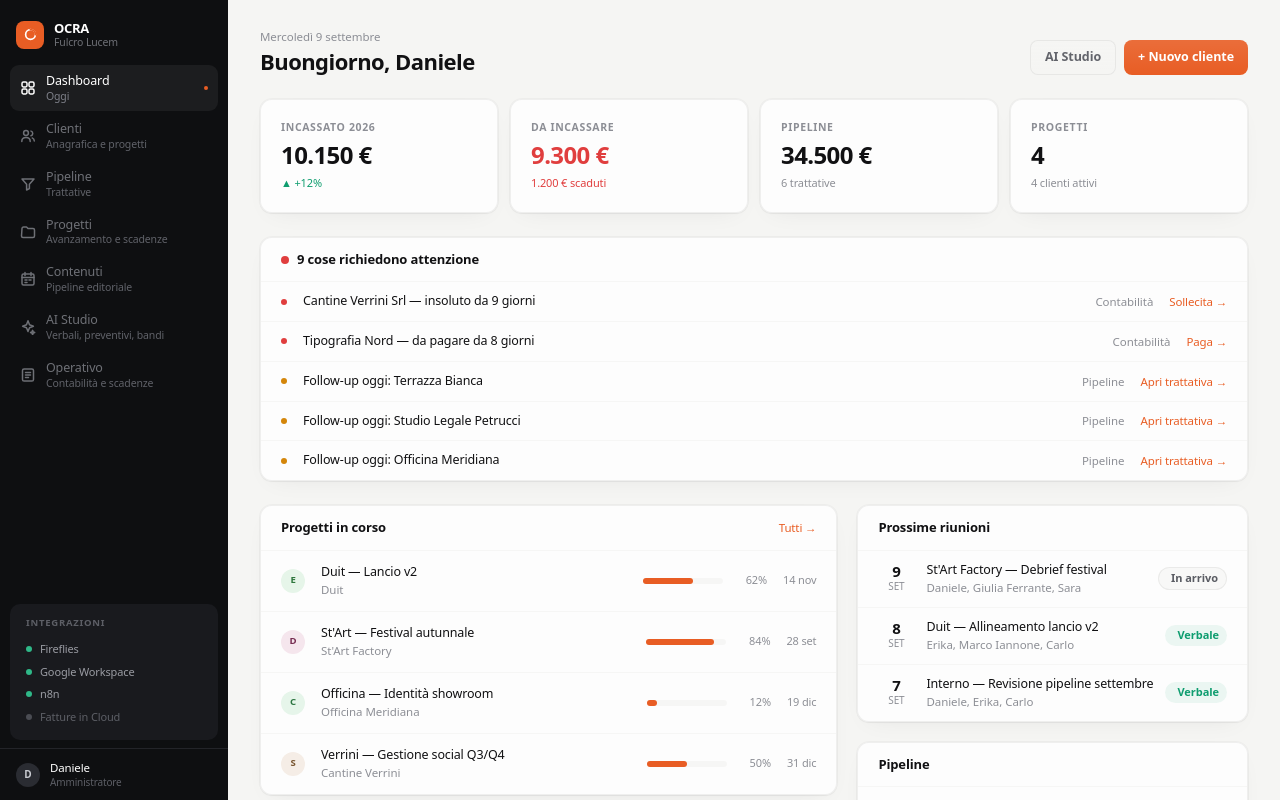
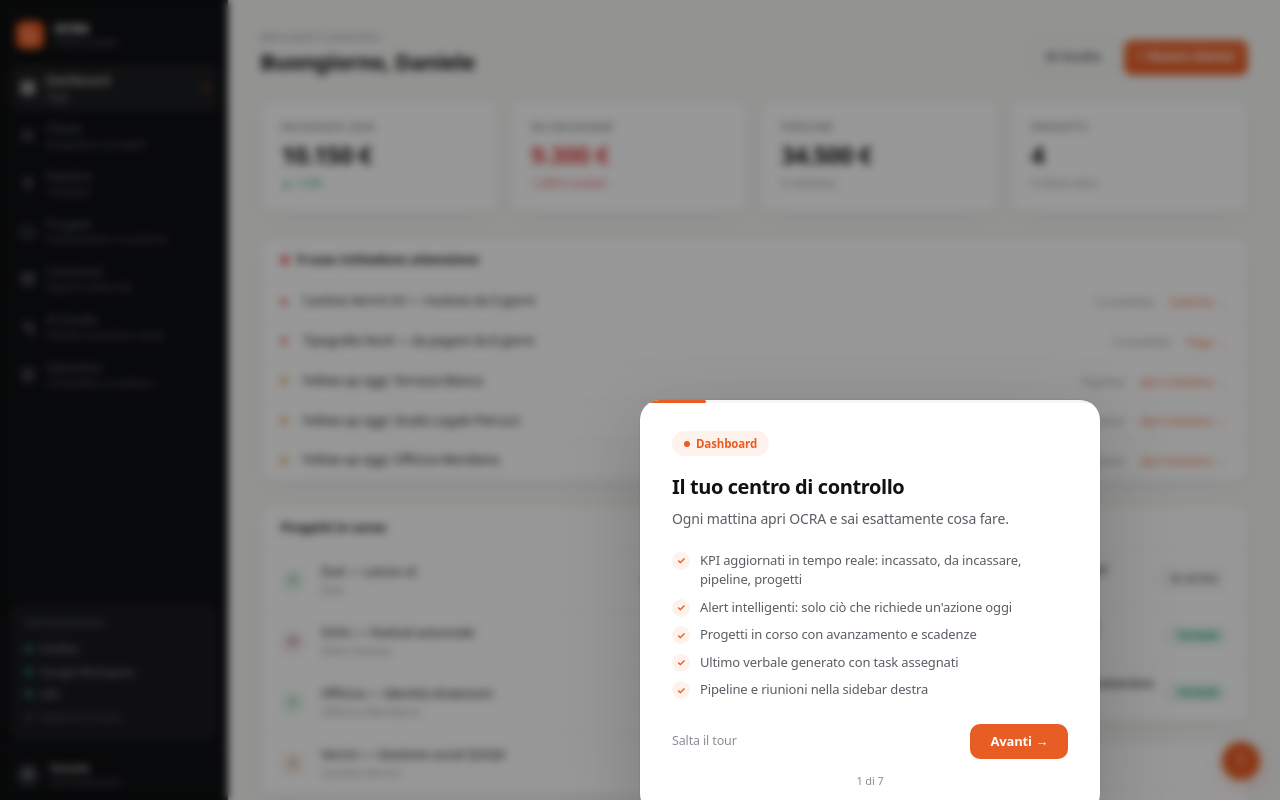
Before and after one commit to 110hustlehouse-code/ocra, a Next.js app: page /dashboard in a window 1280 px wide. Shown: the top 800 px of the page. Built offline with nearby package versions, Linux system fonts and the light colour scheme.

Commit message:
feat: guida interattiva multi-pagina con features

```diff
--- a/src/app/(dashboard)/layout.tsx
+++ b/src/app/(dashboard)/layout.tsx
@@ -1,6 +1,7 @@
 import { Sidebar } from "@/components/layout/sidebar";
 import { DemoProvider } from "@/lib/demo/store";
 import { ToastProvider } from "@/components/ui/toast";
+import { Guide, GuideButton } from "@/components/ui/guide";
 
 export default function DashboardLayout({ children }: { children: React.ReactNode }) {
   return (
@@ -8,7 +9,13 @@ export default function DashboardLayout({ children }: { children: React.ReactNod
       <ToastProvider>
         <div className="min-h-screen">
           <Sidebar />
-          <main className="ml-[228px] px-8 py-7 max-w-[1440px]">{children}</main>
+          <main className="ml-[228px]">
+            <div className="max-w-[1120px] mx-auto px-8 py-7">
+              {children}
+            </div>
+          </main>
+          <Guide />
+          <GuideButton />
         </div>
       </ToastProvider>
     </DemoProvider>
--- a/src/components/layout/sidebar.tsx
+++ b/src/components/layout/sidebar.tsx
@@ -50,6 +50,7 @@ export function Sidebar() {
             <Link
               key={href}
               href={href}
+              data-guide={href.slice(1)}
               className="flex items-center gap-2.5 px-2.5 py-2 rounded-[9px] transition-colors group"
               style={{
                 background: active ? "var(--sidebar-hover)" : "transparent",
--- /dev/null
+++ b/src/components/ui/guide.tsx
@@ -0,0 +1,283 @@
+"use client";
+
+import * as React from "react";
+import { usePathname, useRouter } from "next/navigation";
+
+type Step = {
+  page: string;
+  section: string;
+  title: string;
+  body: string;
+  features: string[];
+};
+
+const STEPS: Step[] = [
+  {
+    page: "/dashboard", section: "Dashboard",
+    title: "Il tuo centro di controllo",
+    body: "Ogni mattina apri OCRA e sai esattamente cosa fare.",
+    features: [
+      "KPI aggiornati in tempo reale: incassato, da incassare, pipeline, progetti",
+      "Alert intelligenti: solo ciò che richiede un'azione oggi",
+      "Progetti in corso con avanzamento e scadenze",
+      "Ultimo verbale generato con task assegnati",
+      "Pipeline e riunioni nella sidebar destra",
+    ],
+  },
+  {
+    page: "/clienti", section: "Clienti",
+    title: "Anagrafica e onboarding",
+    body: "Ogni cliente in un posto solo, con onboarding che si fa da sé.",
+    features: [
+      "Portafoglio clienti con settore, referente e fatturato",
+      "Onboarding automatico: Drive + Trello + email in un click",
+      "Dettaglio cliente con progetti, fatture e storico",
+      "Stato: attivo, in onboarding, lead",
+    ],
+  },
+  {
+    page: "/pipeline", section: "Pipeline",
+    title: "Funnel vendite visivo",
+    body: "Trascina, chiudi, incassa. Il CRM che non ti fa perdere lead.",
+    features: [
+      "Board a colonne: Lead → Contatto → Proposta → Negoziazione → Vinto",
+      "Drag & drop per cambiare fase",
+      "Follow-up automatici programmati",
+      "Valore ponderato per probabilità di chiusura",
+      "Nuova trattativa con un click",
+    ],
+  },
+  {
+    page: "/progetti", section: "Progetti",
+    title: "Avanzamento e scadenze",
+    body: "Tutti i progetti attivi tra le tre società, con budget e deadline.",
+    features: [
+      "Progress bar per ogni progetto",
+      "Budget impegnato vs speso",
+      "Filtri: attivo, in consegna, completato",
+      "Dettaglio con automazioni attive (reminder, check-in)",
+    ],
+  },
+  {
+    page: "/contenuti", section: "Contenuti",
+    title: "Pipeline editoriale",
+    body: "Ogni contenuto attraversa un flusso — da idea a pubblicazione.",
+    features: [
+      "Board kanban: idea → briefing → produzione → revisione → approvato → pubblicato",
+      "Formato, canale e responsabile per ogni contenuto",
+      "Vista board e vista lista",
+      "KPI: in lavorazione, da approvare, pronti, pubblicati",
+    ],
+  },
+  {
+    page: "/studio", section: "AI Studio",
+    title: "L'intelligenza artificiale al lavoro",
+    body: "Due modalità: strumenti per il team e strumenti per i servizi che vendete ai clienti.",
+    features: [
+      "Uso interno: verbali automatici, preventivi, analisi bandi, scrittura progetti",
+      "Servizi al cliente: business audit, naming, personas, piano editoriale, campaign concept, business plan, piano lancio, growth analysis",
+      "Ogni documento generato da Claude in tempo reale",
+      "Export PDF e invio diretto al cliente",
+    ],
+  },
+  {
+    page: "/operativo", section: "Operativo",
+    title: "Contabilità che gira da sola",
+    body: "Scadenziario, codici PO, previsione di cassa e solleciti automatici.",
+    features: [
+      "Scadenziario con filtri: entrate, uscite, scadute",
+      "Generatore codici PO nel formato standard dell'agenzia",
+      "Previsione di cassa a 8 settimane",
+      "Solleciti automatici per fatture scadute",
+      "Gestione collaboratori e documenti fiscali",
+    ],
+  },
+];
+
+export function Guide() {
+  const router = useRouter();
+  const pathname = usePathname();
+  const [active, setActive] = React.useState(false);
+  const [step, setStep] = React.useState(0);
+
+  React.useEffect(() => {
+    const seen = sessionStorage.getItem("ocra-guide-seen");
+    if (!seen) {
+      const t = setTimeout(() => setActive(true), 800);
+      return () => clearTimeout(t);
+    }
+  }, []);
+
+  React.useEffect(() => {
+    if (!active) return;
+    const s = STEPS[step];
+    if (s && pathname !== s.page) {
+      router.push(s.page);
+    }
+  }, [active, step, pathname, router]);
+
+  const go = (dir: 1 | -1) => {
+    const next = step + dir;
+    if (next < 0) return;
+    if (next >= STEPS.length) return close();
+    setStep(next);
+  };
+
+  const close = () => {
+    setActive(false);
+    sessionStorage.setItem("ocra-guide-seen", "1");
+  };
+
+  if (!active) return null;
+
+  const s = STEPS[step];
+  const progress = ((step + 1) / STEPS.length) * 100;
+
+  return (
+    <>
+      <div
+        onClick={close}
+        style={{
+          position: "fixed", inset: 0, zIndex: 9998,
+          background: "rgba(0,0,0,0.4)",
+          backdropFilter: "blur(4px)",
+        }}
+      />
+
+      <div
+        style={{
+          position: "fixed",
+          top: "50%", left: "50%",
+          transform: "translate(-50%, -50%)",
+          zIndex: 10000,
+          width: 460,
+          animation: "rise 0.3s ease both",
+        }}
+      >
+        <div
+          style={{
+            background: "#fff",
+            borderRadius: 20,
+            overflow: "hidden",
+            boxShadow: "0 24px 80px rgba(0,0,0,0.2), 0 0 0 1px rgba(0,0,0,0.04)",
+          }}
+        >
+          {/* Progress bar */}
+          <div style={{ height: 3, background: "rgba(0,0,0,0.04)" }}>
+            <div style={{
+              height: "100%", width: `${progress}%`,
+              background: "var(--brand)",
+              borderRadius: 3,
+              transition: "width 0.4s cubic-bezier(0.2, 0, 0, 1)",
+            }} />
+          </div>
+
+          <div style={{ padding: "28px 32px 24px" }}>
+            {/* Section badge */}
+            <div style={{
+              display: "inline-flex", alignItems: "center", gap: 6,
+              padding: "4px 12px", borderRadius: 20,
+              background: "rgba(232,93,36,0.08)",
+              fontSize: 11.5, fontWeight: 600, color: "var(--brand)",
+              marginBottom: 16,
+            }}>
+              <span style={{ width: 6, height: 6, borderRadius: 3, background: "var(--brand)" }} />
+              {s.section}
+            </div>
+
+            <h2 style={{ fontSize: 20, fontWeight: 650, letterSpacing: "-0.02em", marginBottom: 6, color: "var(--text)" }}>
+              {s.title}
+            </h2>
+            <p style={{ fontSize: 14, color: "var(--text-2)", lineHeight: 1.6, marginBottom: 20 }}>
+              {s.body}
+            </p>
+
+            {/* Feature list */}
+            <div style={{ marginBottom: 24 }}>
+              {s.features.map((f, i) => (
+                <div key={i} style={{ display: "flex", gap: 10, alignItems: "flex-start", marginBottom: 8 }}>
+                  <span style={{
+                    width: 18, height: 18, borderRadius: 9,
+                    background: "rgba(232,93,36,0.08)",
+                    color: "var(--brand)",
+                    fontSize: 10, fontWeight: 700,
+                    display: "flex", alignItems: "center", justifyContent: "center",
+                    flexShrink: 0, marginTop: 1,
+                  }}>
+                    ✓
+                  </span>
+                  <span style={{ fontSize: 13, color: "var(--text-2)", lineHeight: 1.5 }}>{f}</span>
+                </div>
+              ))}
+            </div>
+
+            {/* Navigation */}
+            <div style={{ display: "flex", justifyContent: "space-between", alignItems: "center" }}>
+              <button onClick={close} style={{ background: "none", border: "none", fontSize: 12.5, color: "var(--text-3)", cursor: "pointer" }}>
+                Salta il tour
+              </button>
+              <div style={{ display: "flex", gap: 6 }}>
+                {step > 0 && (
+                  <button
+                    onClick={() => go(-1)}
+                    style={{
+                      padding: "8px 16px", borderRadius: 10,
+                      fontSize: 13, fontWeight: 550,
+                      background: "rgba(0,0,0,0.04)", border: "none",
+                      cursor: "pointer", color: "var(--text-2)",
+                    }}
+                  >
+                    ← Indietro
+                  </button>
+                )}
+                <button
+                  onClick={() => go(1)}
+                  style={{
+                    padding: "8px 20px", borderRadius: 10,
+                    fontSize: 13, fontWeight: 550,
+                    background: "var(--brand)", color: "#fff",
+                    border: "none", cursor: "pointer",
+                  }}
+                >
+                  {step === STEPS.length - 1 ? "Iniziamo ✓" : "Avanti →"}
+                </button>
+              </div>
+            </div>
+
+            <div style={{ fontSize: 11, color: "var(--text-3)", marginTop: 14, textAlign: "center" }}>
+              {step + 1} di {STEPS.length}
+            </div>
+          </div>
+        </div>
+      </div>
+    </>
+  );
+}
+
+export function GuideButton() {
+  const restart = () => {
+    sessionStorage.removeItem("ocra-guide-seen");
+    window.location.href = "/dashboard";
+  };
+
+  return (
+    <button
+      onClick={restart}
+      title="Tour guidato"
+      style={{
+        position: "fixed", bottom: 20, right: 20,
+        width: 38, height: 38, borderRadius: 19,
+        background: "var(--brand)", color: "#fff",
+        border: "none", cursor: "pointer", fontSize: 16,
+        display: "flex", alignItems: "center", justifyContent: "center",
+        boxShadow: "0 4px 16px rgba(232,93,36,0.25)",
+        zIndex: 100,
+        transition: "transform 0.15s",
+      }}
+      onMouseEnter={(e) => (e.currentTarget.style.transform = "scale(1.1)")}
+      onMouseLeave={(e) => (e.currentTarget.style.transform = "scale(1)")}
+    >
+      ?
+    </button>
+  );
+}
```
